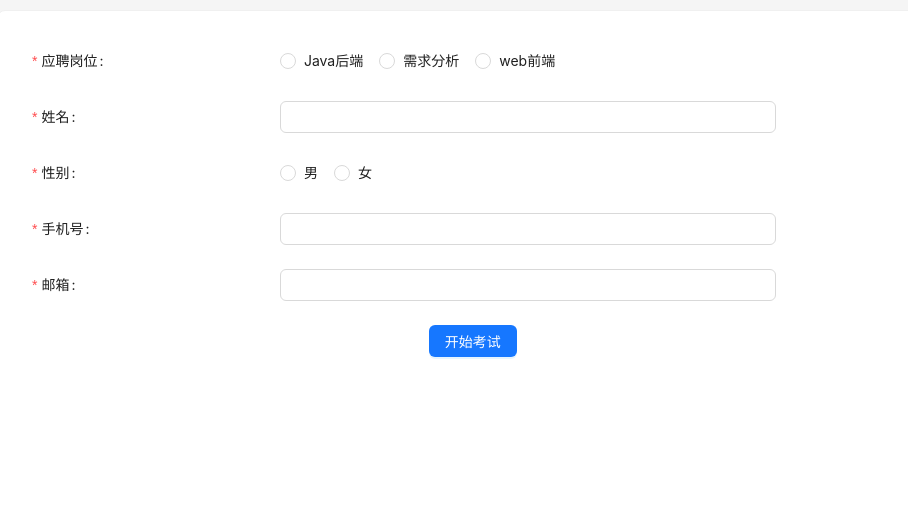
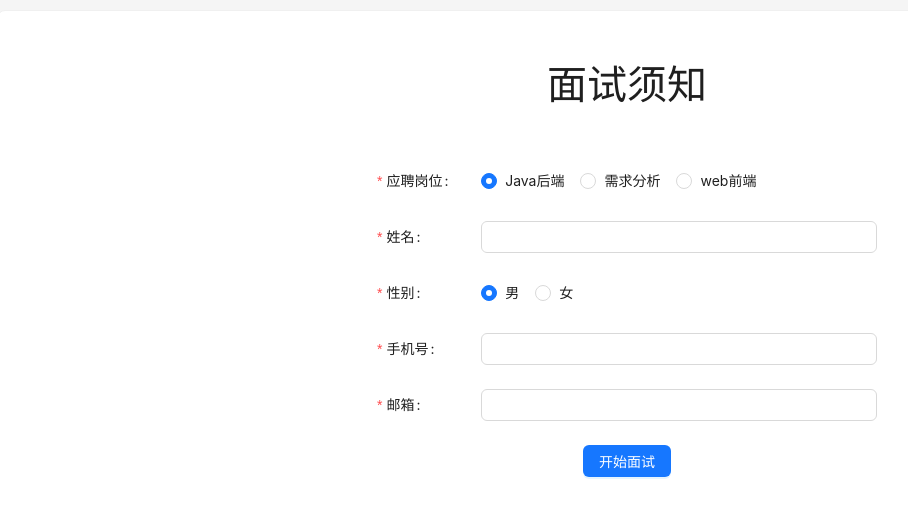
Before and after one commit to tianyagulvke/ks, a React (Vite) app: page /exam in a window 1280 px wide. Shown: the top 518 px of the page, without its empty margins (13-921 px from the left). Built offline with nearby package versions, Linux system fonts and the light colour scheme.

Commit message:
feat: 修改

```diff
--- a/src/pages/exam/components/Judge.tsx
+++ b/src/pages/exam/components/Judge.tsx
@@ -7,12 +7,14 @@ const Judge = ({
   resolve,
   isExam,
   order,
+  right,
 }: {
   question: Question;
   answer: Answer;
   resolve: Resolve;
   isExam: boolean;
   order: number;
+  right: string;
 }) => {
   const onChange = (e: RadioChangeEvent) => {
     console.log(e.target.value);
@@ -20,13 +22,18 @@ const Judge = ({
   };
   return (
     <>
-      <div style={{ marginBottom: '20px' }}>{`${order} ${question.title}`}</div>
+      <div style={{ marginBottom: '20px' }}>{`${order}. ${question.title}`}</div>
       <Radio.Group onChange={onChange} value={answer.answer} disabled={!isExam}>
         <Space direction="vertical">
           <Radio value={'正确'}>√</Radio>
           <Radio value={'错误'}>×</Radio>
         </Space>
       </Radio.Group>
+      {!isExam && (
+        <div style={{ marginTop: '20px' }}>
+          正确答案：{right}，你的答案：{answer.answer}
+        </div>
+      )}
     </>
   );
 };
--- a/src/pages/exam/components/Question.tsx
+++ b/src/pages/exam/components/Question.tsx
@@ -8,12 +8,14 @@ const Question = ({
   resolve,
   isExam = true,
   order,
+  right,
 }: {
   question: QuestionType;
   answer: Answer;
   resolve: Resolve;
   isExam: boolean;
   order: number;
+  right: string;
 }) => {
   if (question.type === '1') {
     return (
@@ -23,15 +25,30 @@ const Question = ({
         answer={answer}
         resolve={resolve}
         isExam={isExam}
+        right={right}
       />
     );
   } else if (question.type === '2') {
     return (
-      <Judge question={question} answer={answer} resolve={resolve} isExam={isExam} order={order} />
+      <Judge
+        question={question}
+        answer={answer}
+        resolve={resolve}
+        isExam={isExam}
+        order={order}
+        right={right}
+      />
     );
   } else if (question.type === '3') {
     return (
-      <Write question={question} answer={answer} resolve={resolve} isExam={isExam} order={order} />
+      <Write
+        question={question}
+        answer={answer}
+        resolve={resolve}
+        isExam={isExam}
+        order={order}
+        right={right}
+      />
     );
   }
 };
--- a/src/pages/exam/components/SingleChoice.tsx
+++ b/src/pages/exam/components/SingleChoice.tsx
@@ -8,12 +8,14 @@ const SingleChoice = ({
   resolve,
   isExam,
   order,
+  right,
 }: {
   question: Question;
   answer: Answer;
   resolve: Resolve;
   isExam: boolean;
   order: number;
+  right: string;
 }) => {
   const onChange = (e: RadioChangeEvent) => {
     // console.log(e.target.value);
@@ -21,18 +23,23 @@ const SingleChoice = ({
   };
   return (
     <>
-      <div style={{ marginBottom: '20px' }}>{`${order} ${question.title}`}</div>
+      <div style={{ marginBottom: '20px' }}>{`${order}. ${question.title}`}</div>
       <Radio.Group onChange={onChange} value={answer.answer} disabled={!isExam}>
         <Space direction="vertical">
           {question.choices?.map((item, index) => {
             return (
               <Radio value={item} key={index}>
-                {geneAbc(index) + ' ' + item}
+                {geneAbc(index) + '. ' + item}
               </Radio>
             );
           })}
         </Space>
       </Radio.Group>
+      {!isExam && (
+        <div style={{ marginTop: '20px' }}>
+          正确答案：{right}，你的答案：{answer.answer}
+        </div>
+      )}
     </>
   );
 };
--- a/src/pages/exam/components/Write.tsx
+++ b/src/pages/exam/components/Write.tsx
@@ -8,12 +8,14 @@ const Write = ({
   resolve,
   isExam,
   order,
+  right,
 }: {
   question: Question;
   answer: Answer;
   resolve: Resolve;
   isExam: boolean;
   order: number;
+  right: string;
 }) => {
   const onChange = (e: React.ChangeEvent<HTMLTextAreaElement>) => {
     console.log(e.target.value);
@@ -21,13 +23,14 @@ const Write = ({
   };
   return (
     <>
-      <div style={{ marginBottom: '20px' }}>{`${order} ${question.title}`}</div>
+      <div style={{ marginBottom: '20px' }}>{`${order}. ${question.title}`}</div>
       <TextArea
         placeholder="请输入答案"
         value={answer.answer}
         onChange={onChange}
         disabled={!isExam}
       />
+      {!isExam && <div style={{ marginTop: '20px' }}>{`正确答案：${right}`}</div>}
     </>
   );
 };
--- a/src/pages/exam/index.tsx
+++ b/src/pages/exam/index.tsx
@@ -7,6 +7,7 @@ import { getImpQues, submitImpQues } from '@/api';
 import { use } from 'echarts/types/src/extension.js';
 
 const { Countdown } = Statistic;
+const deadlineStart = Date.now() + 1000 * 60 * 30 + 1000;
 
 const Exam = () => {
   const navigate = useNavigate();
@@ -16,8 +17,7 @@ const Exam = () => {
   const [qusetionList, setQuestionList] = useState(myQuestionList);
   const [answerList, setAnswerList] = useState(myAnswerList);
   const [nowIndex, setNowIndex] = useState(0);
-  const deadline = Date.now() + 1000 * 60 * 30 + 1000;
-  const [deadLine, setDeadLine] = useState(deadline);
+  const [deadLine, setDeadLine] = useState(deadlineStart);
   const [email, setEmail] = useState('');
   const resolve = (index: number, value: string | number) => {
     const newAnswerList = [...answerList];
@@ -77,6 +77,7 @@ const Exam = () => {
     if (respons) {
       if (respons.data.code === 200) {
         setIsStart(true);
+        setDeadLine(Date.now() + 1000 * 60 * 30 + 1000);
         setSurveyId(respons.data.data.surveyId);
         const [quelist, anslist] = tranQuestion(respons.data.data.surveyList);
         setQuestionList(quelist);
@@ -146,6 +147,7 @@ const Exam = () => {
                       resolve={(value) => {
                         resolve(index, value);
                       }}
+                      right={''}
                     />
                   )
               )}
@@ -177,22 +179,44 @@ const Exam = () => {
   } else {
     return (
       <div style={{ padding: '10px', height: '100vh', width: '100%' }}>
-        <Card style={{ width: '100%', height: 'calc(100vh - 20px)', padding: '10px' }}>
+        <Card
+          style={{
+            width: '100%',
+            height: 'calc(100vh - 20px)',
+            padding: '10px',
+            overflowY: 'auto',
+          }}
+        >
           {/* <h2 style={{ fontSize: '30px', lineHeight: '50px' }}>题目配置</h2> */}
           <Form
+            style={{ maxWidth: '500px', margin: '0 auto' }}
             name="basic"
             labelCol={{ span: 5 }}
-            wrapperCol={{ span: 16 }}
+            wrapperCol={{ span: 19 }}
             autoComplete="off"
             labelAlign="left"
             form={examForm}
+            initialValues={{
+              station: '2', // 设置初始值
+              gender: '男',
+            }}
           >
+            <h2
+              style={{
+                fontSize: '40px',
+                textAlign: 'center',
+                lineHeight: '80px',
+                marginBottom: '40px',
+              }}
+            >
+              面试须知
+            </h2>
             <Form.Item
               label="应聘岗位"
               name="station"
               rules={[{ required: true, message: '请输入岗位配置!' }]}
             >
-              <Radio.Group value={'java'}>
+              <Radio.Group>
                 <Radio value={'2'}>Java后端</Radio>
                 <Radio value={'4'}>需求分析</Radio>
                 <Radio value={'3'}>web前端</Radio>
@@ -202,18 +226,24 @@ const Exam = () => {
             <Form.Item
               label="姓名"
               name="userName"
-              wrapperCol={{ span: 10 }}
-              rules={[{ required: true, message: '请输入姓名!' }]}
+              wrapperCol={{ span: 19 }}
+              rules={[
+                { required: true, message: '请输入姓名!' },
+                {
+                  pattern: /^[\u4e00-\u9fa5]{2,}$/,
+                  message: '输入正确的姓名',
+                },
+              ]}
             >
               <Input style={{ width: '100%' }} />
             </Form.Item>
             <Form.Item
               label="性别"
               name="gender"
-              wrapperCol={{ span: 10 }}
+              wrapperCol={{ span: 19 }}
               rules={[{ required: true, message: '请输入性别!' }]}
             >
-              <Radio.Group value={'男'}>
+              <Radio.Group>
                 <Radio value={'男'}>男</Radio>
                 <Radio value={'女'}>女</Radio>
               </Radio.Group>
@@ -221,22 +251,34 @@ const Exam = () => {
             <Form.Item
               label="手机号"
               name="phone"
-              wrapperCol={{ span: 10 }}
-              rules={[{ required: true, message: '请输入手机号!' }]}
+              wrapperCol={{ span: 19 }}
+              rules={[
+                { required: true, message: '请输入手机号!' },
+                {
+                  pattern: /^1[3-9]\d{9}$/,
+                  message: '请输入正确的手机号码',
+                },
+              ]}
             >
               <Input style={{ width: '100%' }} />
             </Form.Item>
             <Form.Item
               label="邮箱"
               name="email"
-              wrapperCol={{ span: 10 }}
-              rules={[{ required: true, message: '请输入邮箱!' }]}
+              wrapperCol={{ span: 19 }}
+              rules={[
+                { required: true, message: '请输入邮箱!' },
+                {
+                  pattern: /^[a-zA-Z0-9._%+-]+@[a-zA-Z0-9.-]+\.[a-zA-Z]{2,}$/,
+                  message: '请输入有效的电子邮件地址',
+                },
+              ]}
             >
               <Input style={{ width: '100%' }} onChange={getEmail} />
             </Form.Item>
-            <Form.Item wrapperCol={{ offset: 8, span: 16 }}>
+            <Form.Item wrapperCol={{ offset: 0, span: 24 }} style={{ textAlign: 'center' }}>
               <Button type="primary" onClick={startExam}>
-                开始考试
+                开始面试
               </Button>
             </Form.Item>
           </Form>
```
